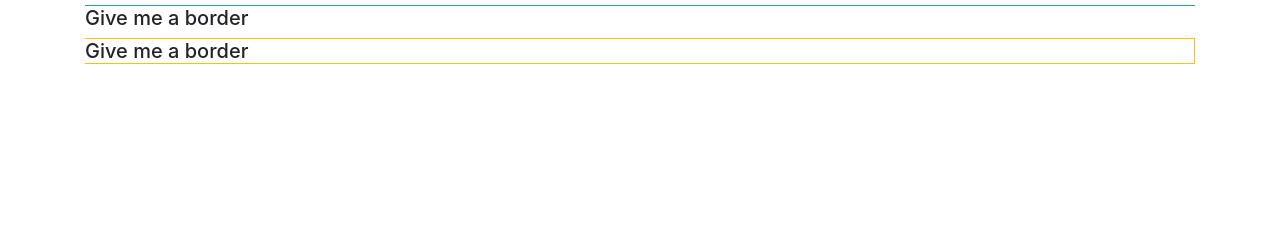
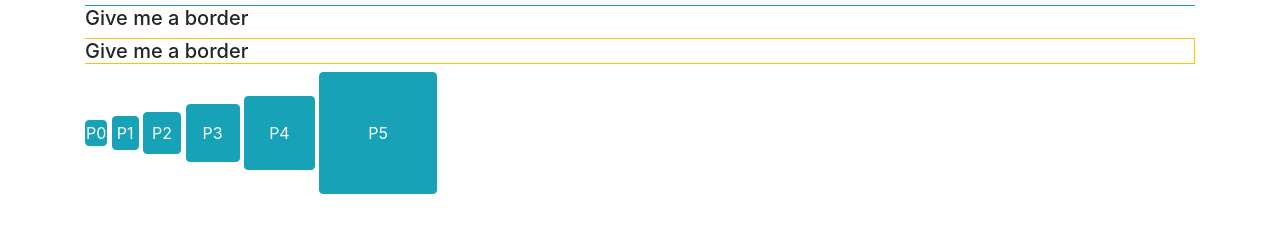
Before and after one commit to lewistjones/WebDevBootcamp, a plain HTML site: page section8-BS4+Flex/My_Code/04_Utilities/index.html in a window 1280 px wide. Shown: the part 152-384 px from the top of the page. Drawn offline with nearby package versions, Linux system fonts and the light colour scheme.

Commit message:
started padding utilities

```diff
--- a/section8-BS4+Flex/My_Code/04_Utilities/index.html
+++ b/section8-BS4+Flex/My_Code/04_Utilities/index.html
@@ -15,6 +15,12 @@
       <h5 class="border-top border-info">Give me a border</h5>
       <h5 class="border border-left-0 border-warning">Give me a border</h5>
       <!-- Padding -->
+      <button class="btn btn-info p-0">P0</button>
+      <button class="btn btn-info p-1">P1</button>
+      <button class="btn btn-info p-2">P2</button>
+      <button class="btn btn-info p-3">P3</button>
+      <button class="btn btn-info p-4">P4</button>
+      <button class="btn btn-info p-5">P5</button>
       <!-- Margin -->
     </div>
 
```
